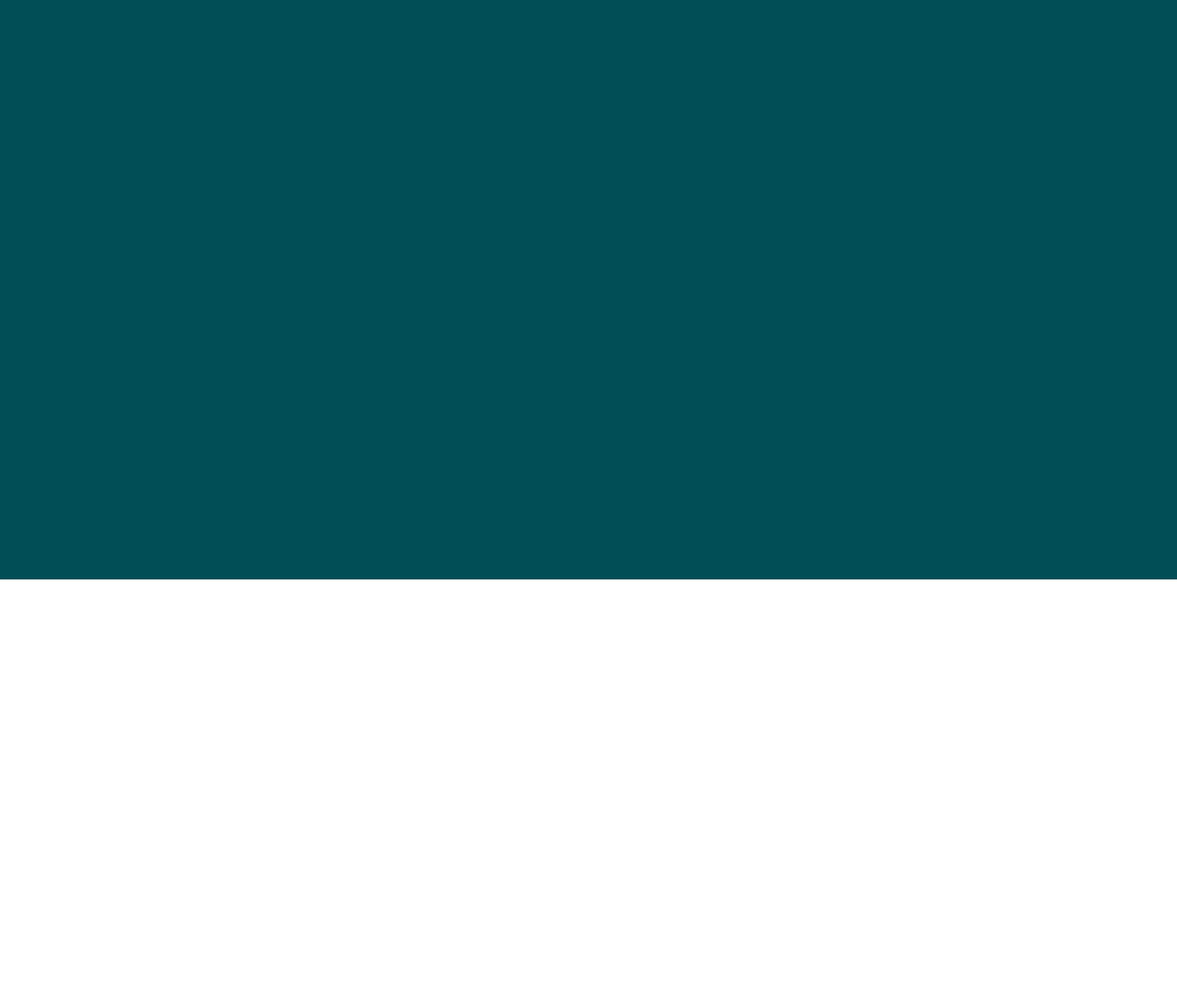
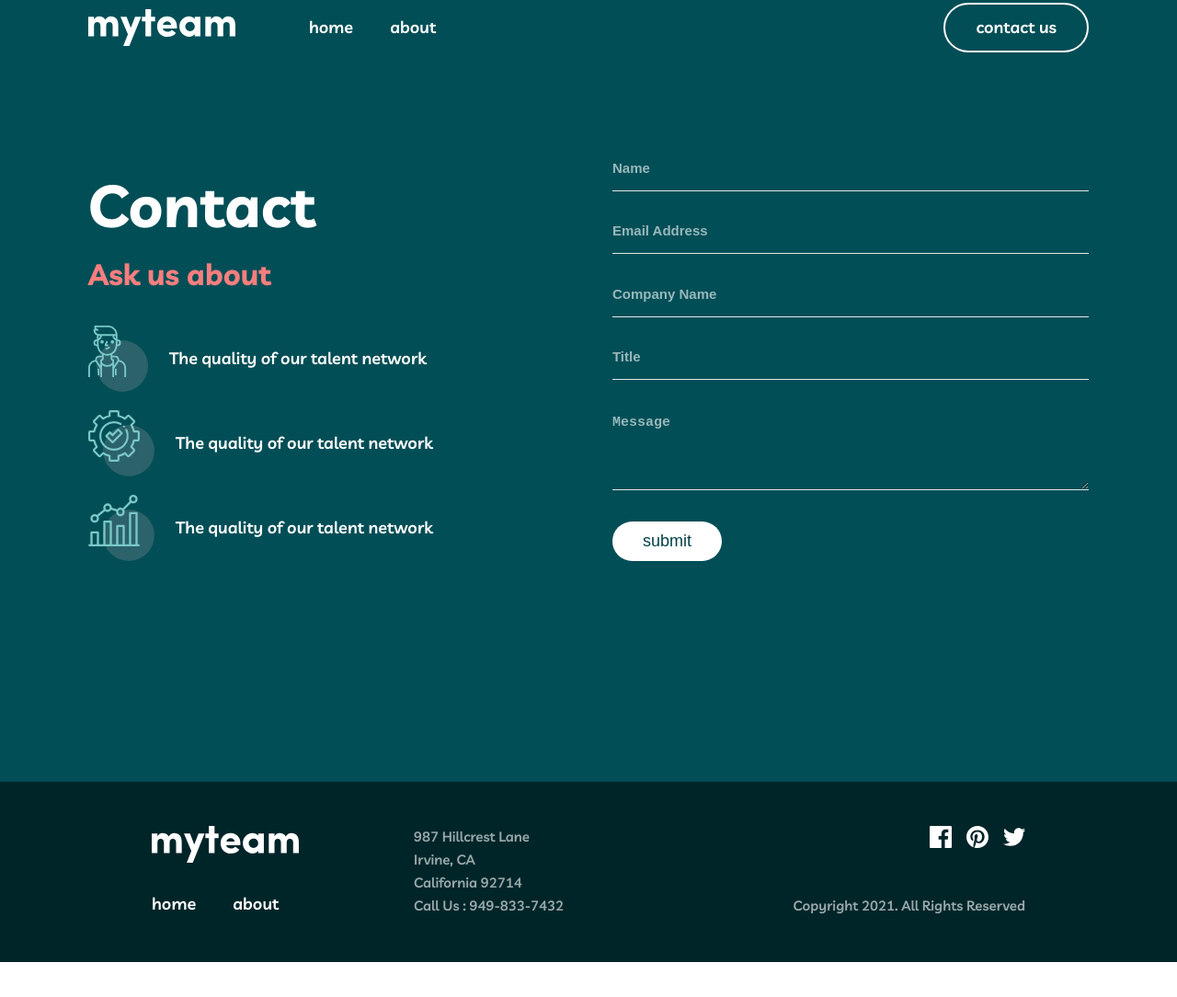
Before and after one commit to fapjsc/myteam, a website: page contact.html in a window 1280 px wide. Shown: the part 170-1254 px from the top of the page at 92% size. Before the commit the page ends 900 px from the top, so only its background shows below. Drawn offline with Linux system fonts and the light colour scheme.

Commit message:
contact done

```diff
--- a/contact.html
+++ b/contact.html
@@ -23,7 +23,88 @@
 
   <body>
     <div class="container">
-      <header class="header">test</header>
+      <header class="contact">
+        <nav class="header__nav">
+          <img class="header__logo" src="img/logo.svg" alt="logo" />
+          <ul class="header__list">
+            <li class="header__item">
+              <a href="index.html" class="header__link">home</a>
+            </li>
+            <li class="header__item">
+              <a href="about.html" class="header__link">about</a>
+            </li>
+          </ul>
+          <a href="contact.html" class="btn btn-white">contact us</a>
+        </nav>
+        <div class="contact__content">
+          <h2 class="heading-2">Contact</h2>
+
+          <div class="contact__text">
+            <h3 class="heading-3-small">Ask us about</h3>
+            <div class="contact__icon-box">
+              <div class="contact__icon">
+                <img src="img/icon-person.svg" alt="person" />
+                <p class="paragraph-big">The quality of our talent network</p>
+              </div>
+
+              <div class="contact__icon">
+                <img src="img/icon-cog.svg" alt="cog" />
+                <p class="paragraph-big">The quality of our talent network</p>
+              </div>
+
+              <div class="contact__icon">
+                <img src="img/icon-chart.svg" alt="chart" />
+                <p class="paragraph-big">The quality of our talent network</p>
+              </div>
+            </div>
+          </div>
+
+          <form>
+            <input type="text" placeholder="Name" />
+            <input type="text" placeholder="Email Address" />
+            <input type="text" placeholder="Company Name" />
+            <input type="text" placeholder="Title" />
+            <textarea class="test" rows="4" placeholder="Message"></textarea>
+            <button class="btn form-btn">submit</button>
+          </form>
+        </div>
+      </header>
+
+      <footer class="footer">
+        <div class="footer__content">
+          <div class="footer__box">
+            <img class="footer__logo" src="img/logo.svg" alt="logo" />
+            <ul class="header__list">
+              <li class="header__item">
+                <a href="#" class="header__link">home</a>
+              </li>
+              <li class="header__item">
+                <a href="#" class="header__link">about</a>
+              </li>
+            </ul>
+          </div>
+          <div class="footer__box">
+            <p class="paragraph-dark">987 Hillcrest Lane</p>
+            <p class="paragraph-dark">Irvine, CA</p>
+            <p class="paragraph-dark">California 92714</p>
+            <p class="paragraph-dark">Call Us : 949-833-7432</p>
+          </div>
+          <div class="footer__box">
+            <div class="footer__socail-icon">
+              <svg>
+                <use xlink:href="img/sprite.svg#icon-icon-facebook"></use>
+              </svg>
+              <svg>
+                <use xlink:href="img/sprite.svg#icon-icon-pinterest"></use>
+              </svg>
+              <svg>
+                <use xlink:href="img/sprite.svg#icon-icon-twitter"></use>
+              </svg>
+            </div>
+            <p class="paragraph-dark">Copyright 2021. All Rights Reserved</p>
+          </div>
+        </div>
+      </footer>
     </div>
   </body>
 </html>
--- a/sass/base/_typography.scss
+++ b/sass/base/_typography.scss
@@ -23,6 +23,13 @@
   font-size: 4.8rem;
   font-weight: bold;
   line-height: 1;
+}
+
+.heading-3-small {
+  color: $color-primary-caral;
+  font-size: 3.2rem;
+  line-height: 1.5;
+  font-weight: bold;
 }
 
 .heading-4 {
--- a/sass/components/_button.scss
+++ b/sass/components/_button.scss
@@ -2,8 +2,7 @@
   font-size: 1.8rem;
   padding: 1.1rem 3.3rem;
   border-radius: 5rem;
-  // background-color: $color-primary-green;
-  background-color: transparent;
+  border: none;
   cursor: pointer;
   transition: all 0.2s;
   text-decoration: none;
--- a/sass/components/_client.scss
+++ b/sass/components/_client.scss
@@ -14,7 +14,7 @@
   }
 
   img:not(:first-child) {
-    align-self: flex-end;
+    align-self: center;
     max-width: 100%;
     max-height: 4.5rem;
   }
--- a/sass/components/_meet.scss
+++ b/sass/components/_meet.scss
@@ -33,7 +33,6 @@
     padding: 2rem;
     border-radius: 50%;
     transform: translateY(50%);
-    cursor: pointer;
     transition: background-color 0.2s;
     z-index: 10;
     position: relative;
@@ -52,7 +51,7 @@
     width: 100%;
     padding: 3.5rem 4.8rem 6.3rem;
     opacity: 0;
-    transition: all 0.4s ease-in;
+    transition: all 0.4s;
 
     &:hover {
       opacity: 1;
--- a/sass/pages/_contact.scss
+++ b/sass/pages/_contact.scss
@@ -0,0 +1,104 @@
+.contact {
+  background-color: $color-primary-green;
+  display: grid;
+  grid-template-columns:
+    [full-start] minmax(2.4rem, 16.5rem)
+    [center-start]
+    repeat(8, [col-start] minmax(min-content, 13.875rem) [col-end])
+    [center-end]
+    minmax(2.4rem, 16.5rem) [full-end];
+
+  grid-template-rows:
+    minmax(min-content, 1fr)
+    minmax(min-content, 42rem)
+    minmax(min-content, 12rem);
+  grid-row-gap: 12rem;
+
+  &__content {
+    grid-row: 2 / 3;
+    grid-column: center-start / center-end;
+
+    display: grid;
+    grid-template-rows:
+      minmax(min-content, 10rem)
+      minmax(min-content, 32.8rem);
+
+    grid-template-columns: repeat(auto-fit, minmax(min-content, 57rem));
+
+    h2 {
+      grid-column: 1 / 2;
+    }
+
+    form {
+      grid-column: 2 / -1;
+      grid-row: 1 / 3;
+    }
+  }
+
+  &__text {
+  }
+
+  &__icon-box {
+    margin-top: 3.2rem;
+  }
+
+  &__icon {
+    display: flex;
+    align-items: center;
+
+    img {
+      margin-right: 2.3rem;
+    }
+
+    &:not(:last-child) {
+      margin-bottom: 2rem;
+    }
+  }
+
+  form {
+    display: flex;
+    flex-direction: column;
+    justify-content: space-between;
+
+    /* Chrome/Opera/Safari */
+    ::-webkit-input-placeholder {
+      font-size: 1.5rem;
+      line-height: 1.66;
+      font-weight: 600;
+      font-family: inherit;
+      color: #99b8bb;
+    }
+
+    //
+    ::-ms-input-placeholder {
+      font-size: 1.5rem;
+      line-height: 1.66;
+      font-weight: 600;
+      font-family: inherit;
+      color: #99b8bb;
+    }
+
+    & > input,
+    & > textarea {
+      background-color: transparent;
+      color: #99b8bb;
+      border: none;
+      border-bottom: 1px solid #dfe9e9;
+      padding-bottom: 1.6rem;
+      font-size: 1.5rem;
+      margin-bottom: 2.4rem;
+      color: #fff;
+      font-weight: 600;
+
+      &:focus {
+        outline: none;
+      }
+    }
+  }
+}
+
+.form-btn {
+  align-self: start;
+  background-color: #fff;
+  color: $color-green-light;
+}
```
Also changed, not shown: css/style.css.
